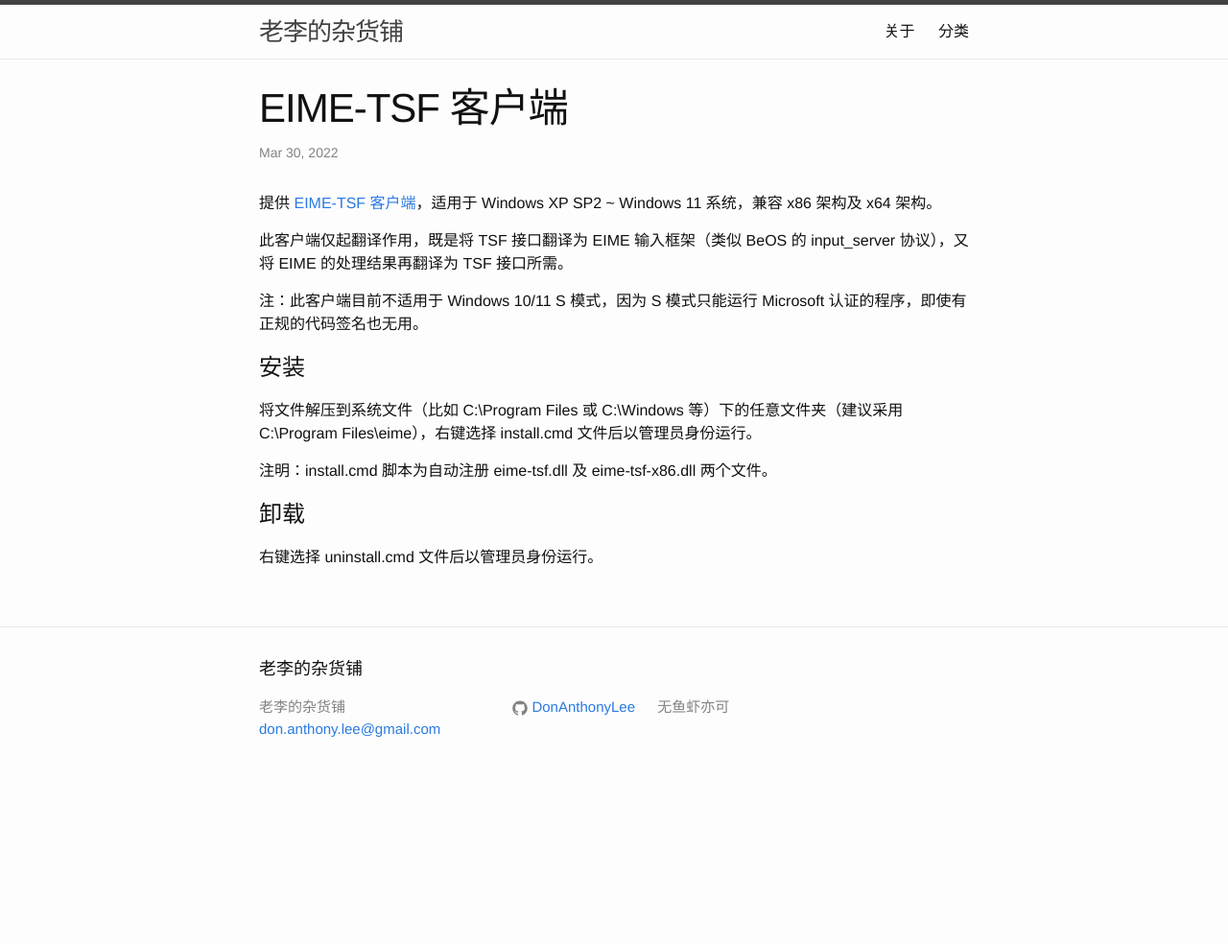
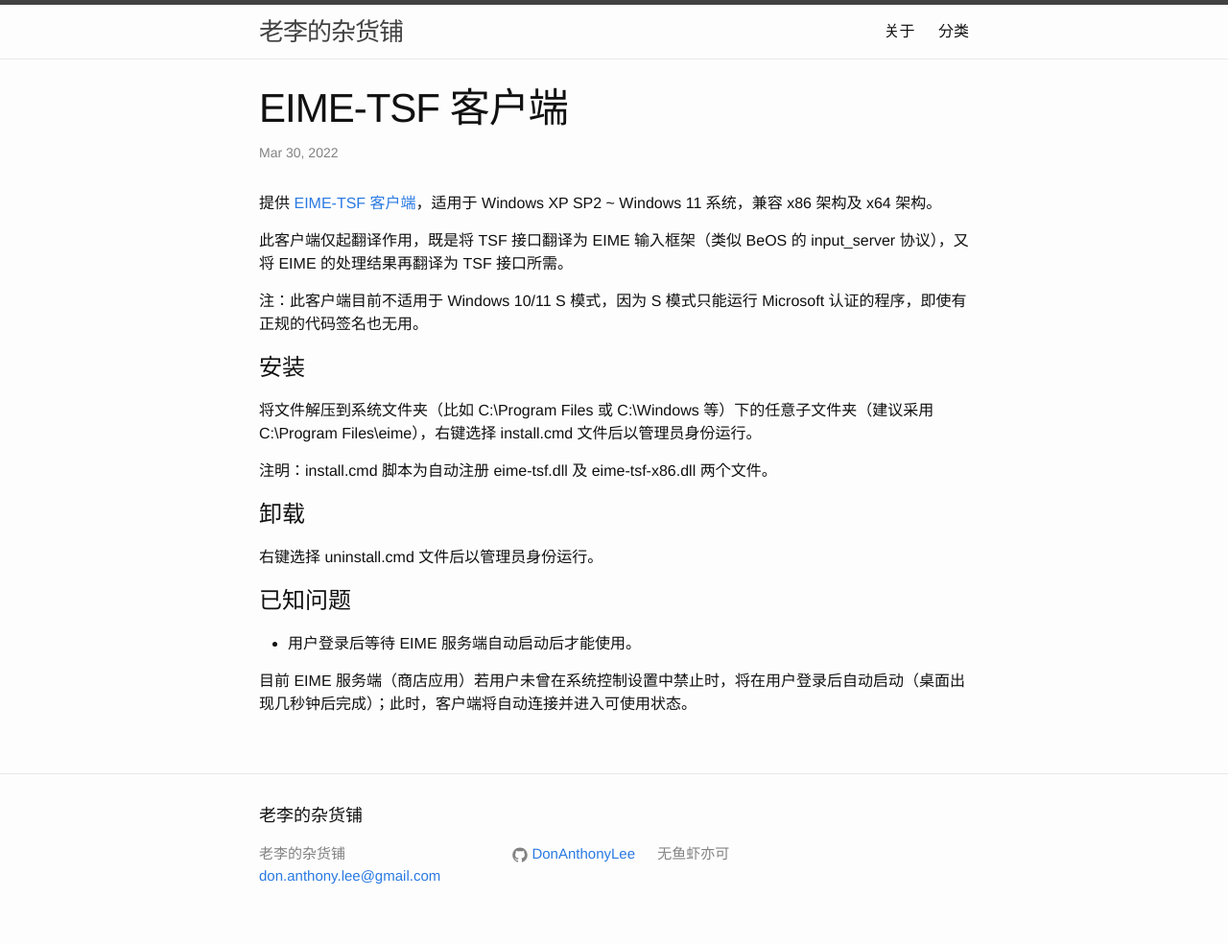
Before and after one commit to DonAnthonyLee/DonAnthonyLee.github.io, a Jekyll site: the page built from docs/_posts/2022-03-30-eime-tsf-client.markdown, in a window 1280 px wide. Shown: the whole page at 96% size. Built offline with Jekyll 4.4.1, drawn with Linux system fonts in a browser that asks for light colours; before the commit the page ends 900 px from its top, so only the background shows below that.

Commit message:
updated 2022-03-30-eime-tsf-client.markdown

```diff
--- a/docs/_posts/2022-03-30-eime-tsf-client.markdown
+++ b/docs/_posts/2022-03-30-eime-tsf-client.markdown
@@ -16,7 +16,7 @@
 
 # 安装
 
-将文件解压到系统文件（比如 C:\Program Files 或 C:\Windows 等）下的任意文件夹（建议采用 C:\Program Files\eime），右键选择 install.cmd 文件后以管理员身份运行。
+将文件解压到系统文件夹（比如 C:\Program Files 或 C:\Windows 等）下的任意子文件夹（建议采用 C:\Program Files\eime），右键选择 install.cmd 文件后以管理员身份运行。
 
 注明：install.cmd 脚本为自动注册 eime-tsf.dll 及 eime-tsf-x86.dll 两个文件。
 
@@ -24,3 +24,10 @@
 # 卸载
 
 右键选择 uninstall.cmd 文件后以管理员身份运行。
+
+
+# 已知问题
+
++ 用户登录后等待 EIME 服务端自动启动后才能使用。
+
+目前 EIME 服务端（商店应用）若用户未曾在系统控制设置中禁止时，将在用户登录后自动启动（桌面出现几秒钟后完成）；此时，客户端将自动连接并进入可使用状态。
```
